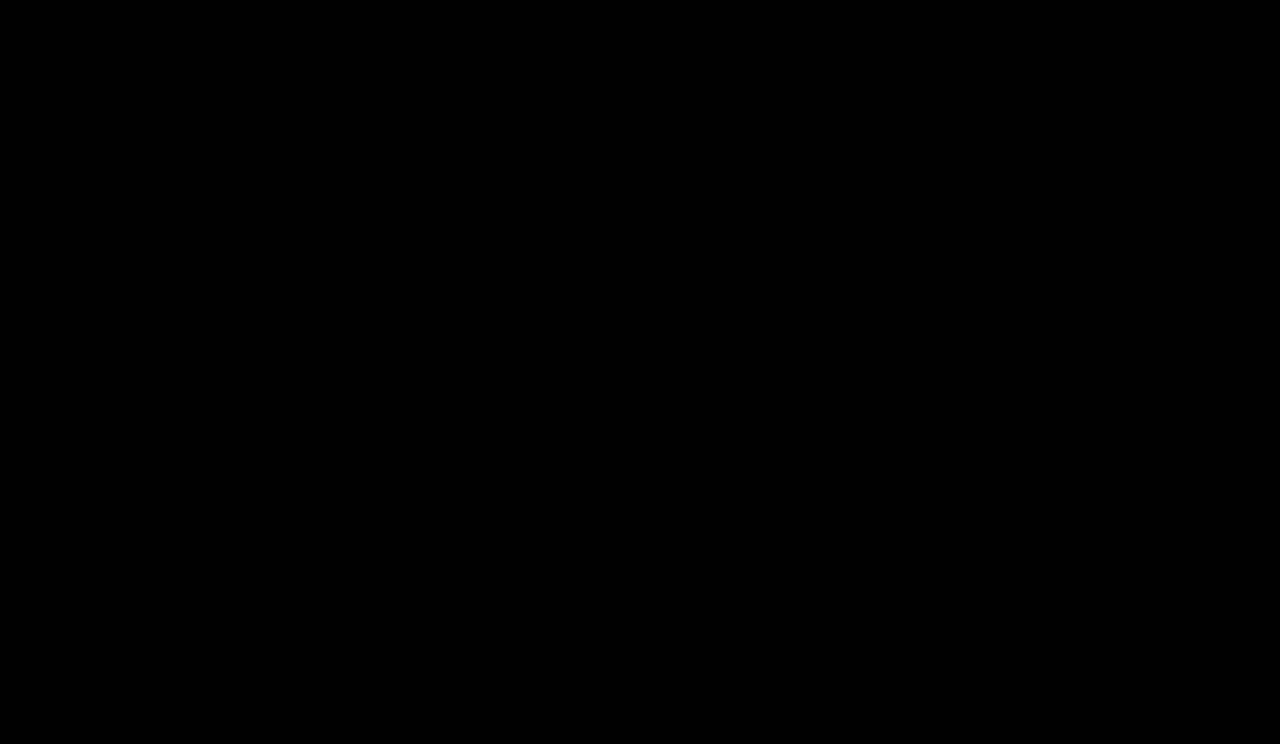
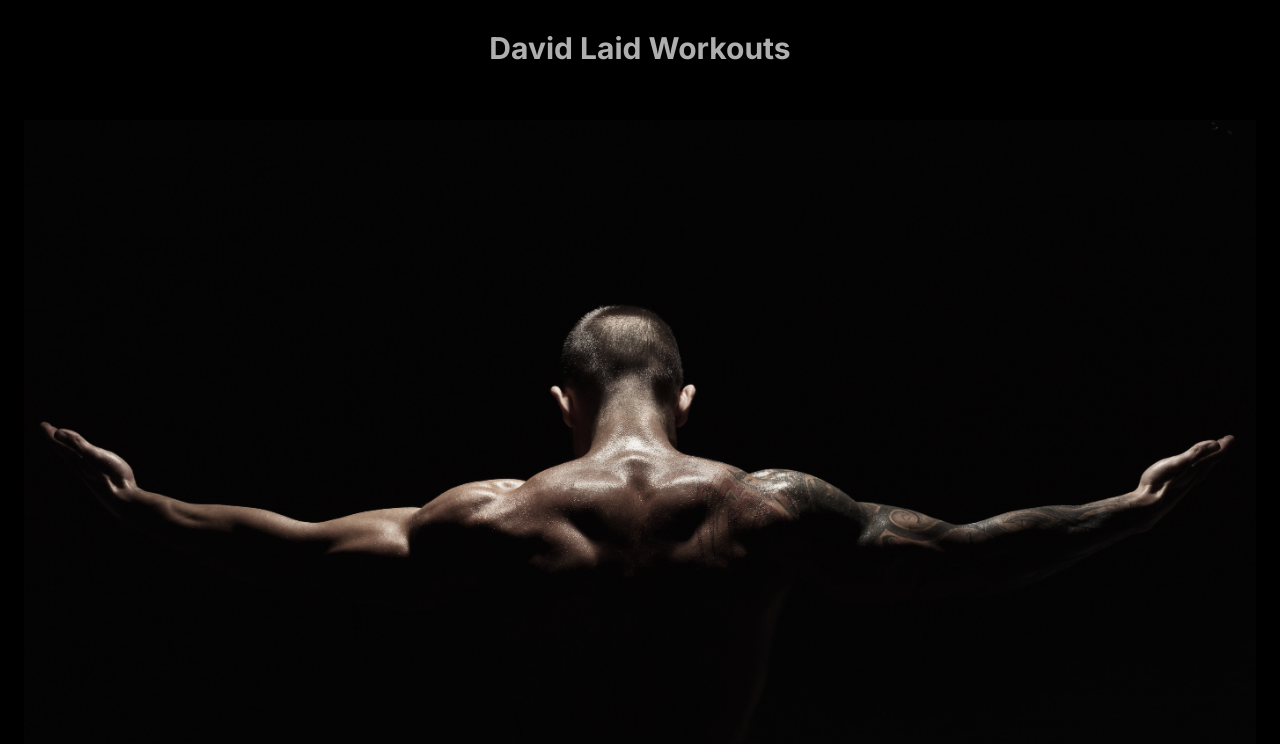
Before and after one commit to usmangenx/Workout-Plan-App, a Next.js app: page / in a window 1280 px wide. Shown: the top 744 px of the page. Built offline with nearby package versions, Linux system fonts and the light colour scheme.

Commit message:
new hero page

```diff
--- /dev/null
+++ b/src/app/navbar.js
@@ -0,0 +1,17 @@
+"use client";
+import Link from "next/link";
+
+
+
+export default function Nav() {
+
+    return (
+      <div className="flex justify-center  items-center text-[#afafaf] mx-auto h-[6rem]">
+
+       <Link href="/"> <h1 className="font-bold text-2xl md:text-3xl">David Laid Workouts</h1></Link>
+        </div>
+
+
+
+    );
+  }
--- a/src/app/page.js
+++ b/src/app/page.js
@@ -1,3 +1,17 @@
+import Nav from "./navbar";
+import Image from "next/image";
+import HeroImage from "/public/AdobeStock_135096108.jpeg";
+
 export default function Home() {
-  return <div>hello</div>;
+  return (
+    <div>
+      <Nav />;
+      <Image
+        src={HeroImage}
+        sizes="(max-width: 768px), (max-width: 1200px)"
+        alt="Hero picture"
+        className="pr-6 pl-6 pb-6"
+      />
+    </div>
+  );
 }
```
Also changed, not shown: public/AdobeStock_135096108.jpeg (added).
